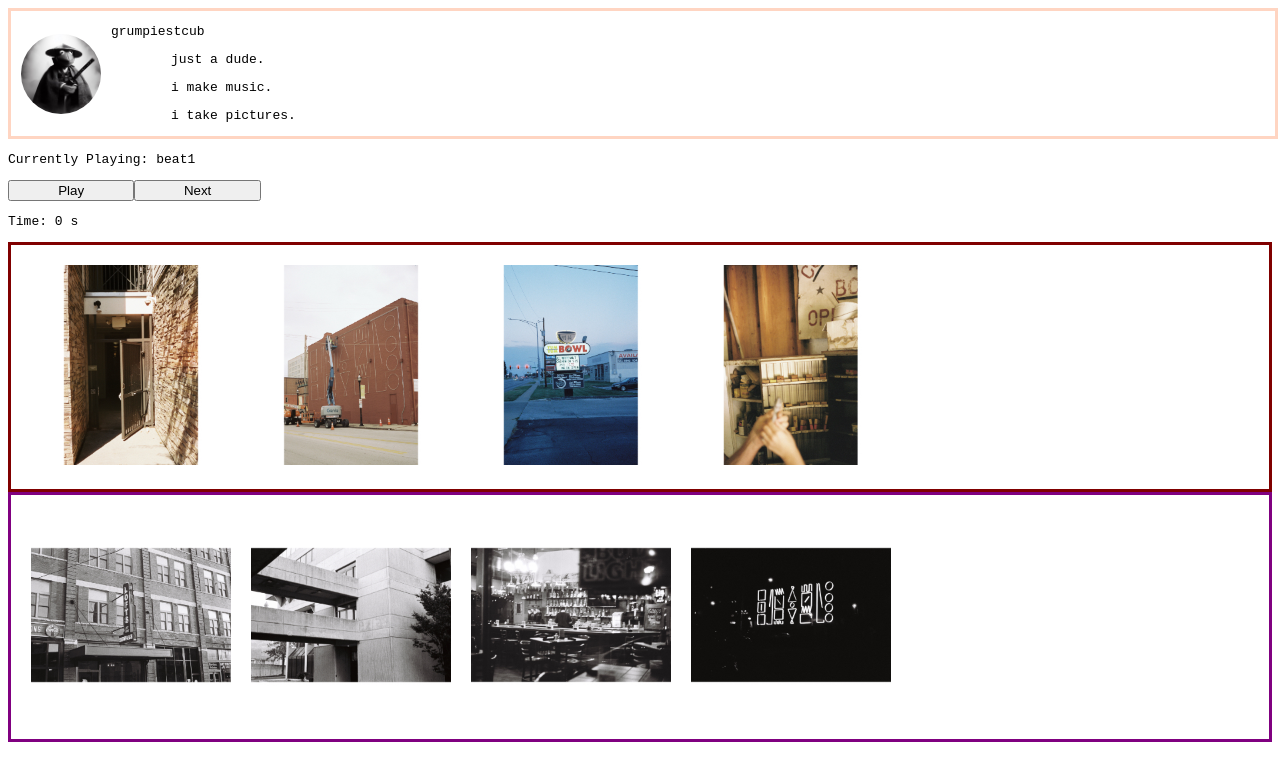
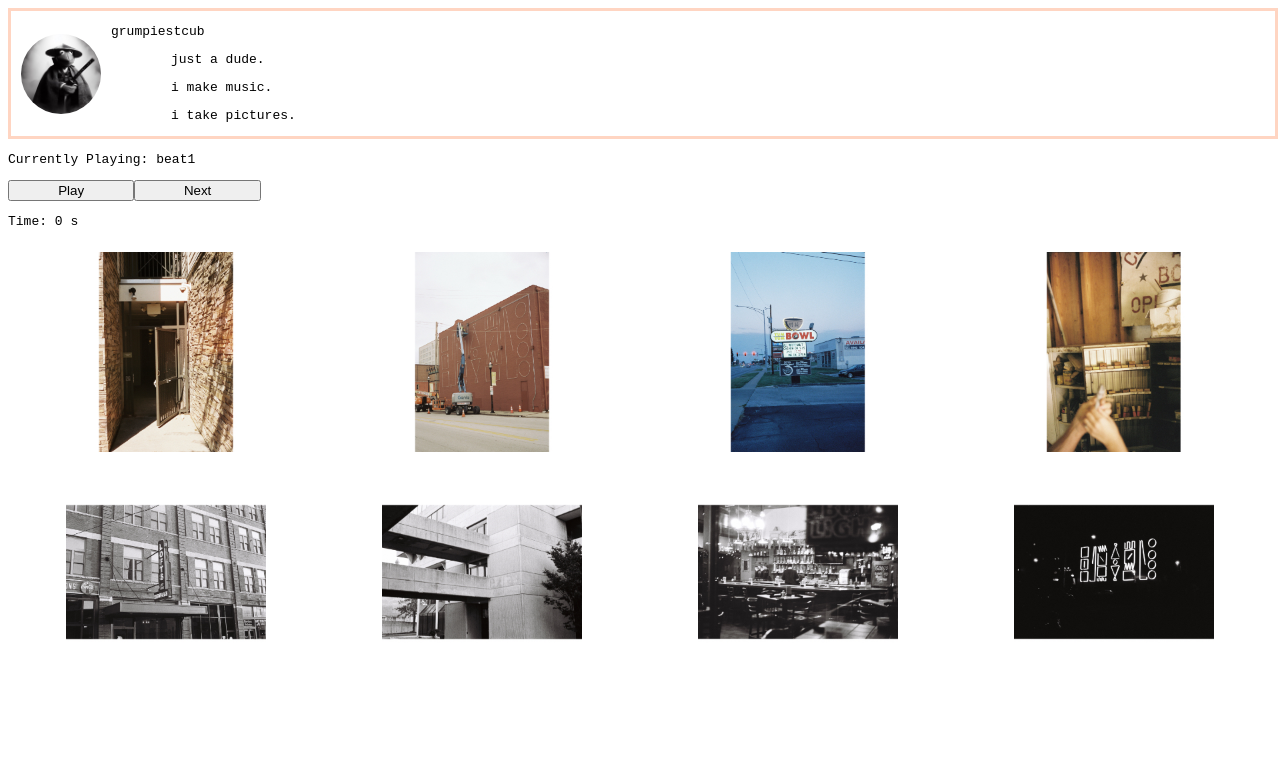
Before and after one commit to grumpiestcub/reacting, a React (Vite) app: page / in a window 1280 px wide. Shown: the top 780 px of the page. Built offline with nearby package versions, Linux system fonts and the light colour scheme.

Commit message:
fixed layout of images, starting work on improving media player

```diff
--- a/src/css/photos.css
+++ b/src/css/photos.css
@@ -3,14 +3,24 @@
     Looks bad, need to fix
 */
 
-.color-photos-thumb {
+/* .color-photos-thumb {
     border: solid maroon ;
     padding: 10px;
+    max-width: 500px;
+} */
+
+.color-photos-thumb {
+    display: flex;
+    flex-direction: row;
+    align-items: center;
+    justify-content: center;
 }
 
 .bw-photos-thumb {
-    border: solid purple ;
-    padding: 10px;
+    display: flex;
+    flex-direction: row;
+    align-items: center;
+    justify-content: center;
 }
 
 .color-thumbnail {
```
